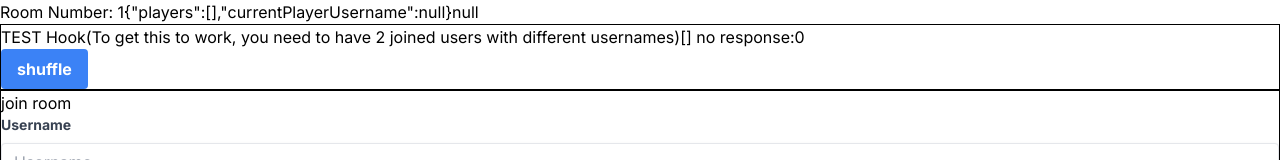
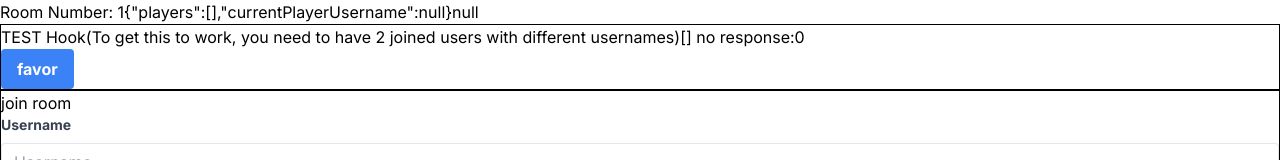
Before and after one commit to bhwong11/exploding-kittens, a Next.js app in the folder exploding-kittens-frontend/: page /1 in a window 1280 px wide. Shown: the top 160 px of the page. Built offline with nearby package versions, Linux system fonts and the light colour scheme; no server answers.

Commit message:
added new action prompt

```diff
--- a/exploding-kittens-frontend/src/app/[roomNumber]/ActionPrompt.tsx
+++ b/exploding-kittens-frontend/src/app/[roomNumber]/ActionPrompt.tsx
@@ -1,13 +1,9 @@
 import { useEffect, useState } from "react"
-import { useActivateResponseHandlers, useTurns } from "@/lib/hooks"
-import { actionTypes } from "@/data"
+import { useTurns } from "@/lib/hooks"
 import { useGameStateContext } from "@/context/gameState"
 import { usePlayerContext} from "@/context/players"
 
-type ActionPromptProps = {
-  action:Actions,
-  setShowPrompt?:React.Dispatch<React.SetStateAction<string>>
-}
+
 export const ActionPrompt = ()=>{
   const {actionPrompt,socket,setActionPrompt} = useGameStateContext() || {}
   const {turnPlayer} = useTurns()
@@ -17,8 +13,6 @@ export const ActionPrompt = ()=>{
   const [showToUser, setShowToUser] = useState<string>('')
 
   const currentActionPrompt = actionPrompt?.[responseCount]
-
-  console.log('SHOW TO',showToUser,currentPlayerUsername)
 
   useEffect(()=>{
     setShowToUser(turnPlayer?.username ?? '')
@@ -31,7 +25,6 @@ export const ActionPrompt = ()=>{
       setShowToUser(data.showToUser)
       setResponseCount(prev=>prev+1)
       if(data.complete){
-        console.log("COMPLETE!!")
         setShowToUser('')
         setCustomOptions({})
         setResponseCount(0)
@@ -47,23 +40,19 @@ export const ActionPrompt = ()=>{
       currentActionPrompt?.submitCallBack(formData)
     }}>
       {Object.entries(currentActionPrompt?.options ?? {}).map(([name,options])=>(
-        <>
         <select key={`select-${name}`} name={name}>
           {options?.map(option=>(
             <option key={`option-${option}`} value={option}>{option}</option>
           ))}
         </select>
-        </>
       ))}
 
       {Object.entries(customOptions ?? {}).map(([name,options])=>(
-        <>
         <select key={`select-${name}`} name={name}>
           {options?.map(option=>(
             <option key={`option-${option}`} value={option}>{option}</option>
           ))}
         </select>
-        </>
       ))}
 
       <button type="submit" className="btn btn-blue">Submit Action Response</button>
--- a/exploding-kittens-frontend/src/app/[roomNumber]/page.tsx
+++ b/exploding-kittens-frontend/src/app/[roomNumber]/page.tsx
@@ -77,7 +77,7 @@ const Room = ({params}:RoomParams)=>{
           {JSON.stringify(currentActions)} no response:{noResponses}
         </h1>
         <button className="btn btn-blue" onClick={()=>attemptActivate(actionTypes.favor)}>
-          shuffle
+          favor
         </button>
         {showResponsePrompt && (
           <div>
--- a/exploding-kittens-frontend/src/lib/actions.ts
+++ b/exploding-kittens-frontend/src/lib/actions.ts
@@ -43,8 +43,8 @@ export const useGameActions = ()=>{
   return actions
 }
 
-type useCardActionsProps = {initListeners:boolean}
-export const useCardActions = ({initListeners}:useCardActionsProps={initListeners:false})=>{
+
+export const useCardActions = ()=>{
   const { setCurrentActions,currentActions,setActionPrompt,socket,turnCount} = useGameStateContext() || {}
   const {players,currentPlayerUsername} = usePlayerContext() || {}
   const [actionsComplete,setActionsComplete]=useState<number>(0)
@@ -58,11 +58,11 @@ export const useCardActions = ({initListeners}:useCardActionsProps={initListener
 
   const diffuseAction = () =>{
     //only activate if turn player
-    console.log('activate diffuse')
     if(setCurrentActions) setCurrentActions(
       prev=>prev.filter(prev=>prev!==cardTypes.exploding.type)
     )
     setActionsComplete(prev=>prev+1)
+    console.log('diffuse')
   }
 
   const submitResponseEvent = (
@@ -72,7 +72,6 @@ export const useCardActions = ({initListeners}:useCardActionsProps={initListener
   )=>{
     socket?.emit('next-action-response',{
       showToUser,
-      customOptions,
       ...(customOptions?{customOptions}:{}),
       complete
     })
@@ -118,11 +117,11 @@ export const useCardActions = ({initListeners}:useCardActionsProps={initListener
               const playersCopy = [...players ?? []]
               playersCopy[currentPlayerIndex].cards = newCurrentPlayerHand
               playersCopy[turnPlayerIndex].cards = newTurnPlayerHand
-              console.log('COPY!!!',playersCopy)
 
               socket?.emit('all-players',playersCopy)
               setActionPrompt(null)
               submitResponseEvent('',{},true)
+              setActionsComplete(prev=>prev+1)
             }
           }
         ]
--- a/exploding-kittens-frontend/src/lib/hooks.tsx
+++ b/exploding-kittens-frontend/src/lib/hooks.tsx
@@ -67,7 +67,7 @@ export const useActivateResponseHandlers=({initListeners}:useActivateResponseHan
   const [allowedResponse, setAllowedResponse] = useState<ResponseActions | null | "all">("all")
   const [allowedUsers, setAllowedUsers] = useState<string[]>([])
 
-  const {actions,setActionsComplete,actionsComplete} = useCardActions({initListeners:true})
+  const {actions,setActionsComplete,actionsComplete} = useCardActions()
 
   //when all users respond with "no responses", perform all actions in currentActions stack
   //this will mostly be a bunch of nopes cancelling each other out and on other action at the bottom
```
Also changed, not shown: exploding-kittens-frontend/src/types/global.d.ts (+10 -0 lines).
